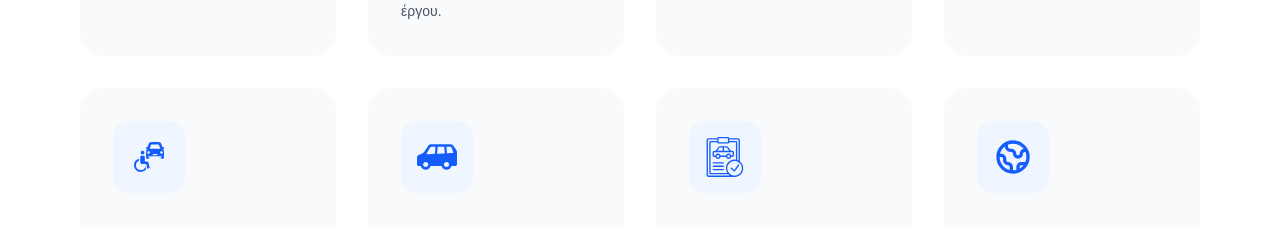
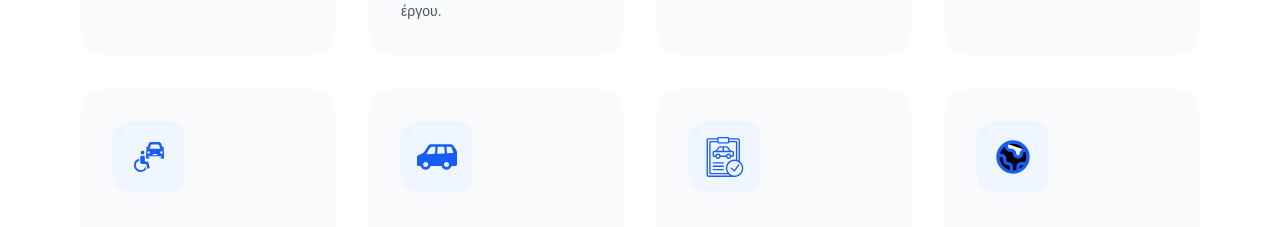
Before and after one commit to Tsagiannoudis/gakis-custombroker, a Next.js app: page / in a window 1280 px wide. Shown: the part 1600-1827 px from the top of the page. Built offline with nearby package versions, Linux system fonts and the light colour scheme.

Commit message:
fix icons

```diff
--- a/data/ServicesData.tsx
+++ b/data/ServicesData.tsx
@@ -115,7 +115,6 @@ const ServicesData: Service[] = [
     icon: (
       <svg
         className="w-10 h-10 text-blue-600"
-        fill="none"
         fill="currentColor"
         viewBox="0 0 48 48"
       >
@@ -183,7 +182,6 @@ const ServicesData: Service[] = [
     icon: (
       <svg
         className="w-10 h-10 text-blue-600"
-        fill="none"
         stroke="currentColor"
         viewBox="0 0 24 24"
       >
```
